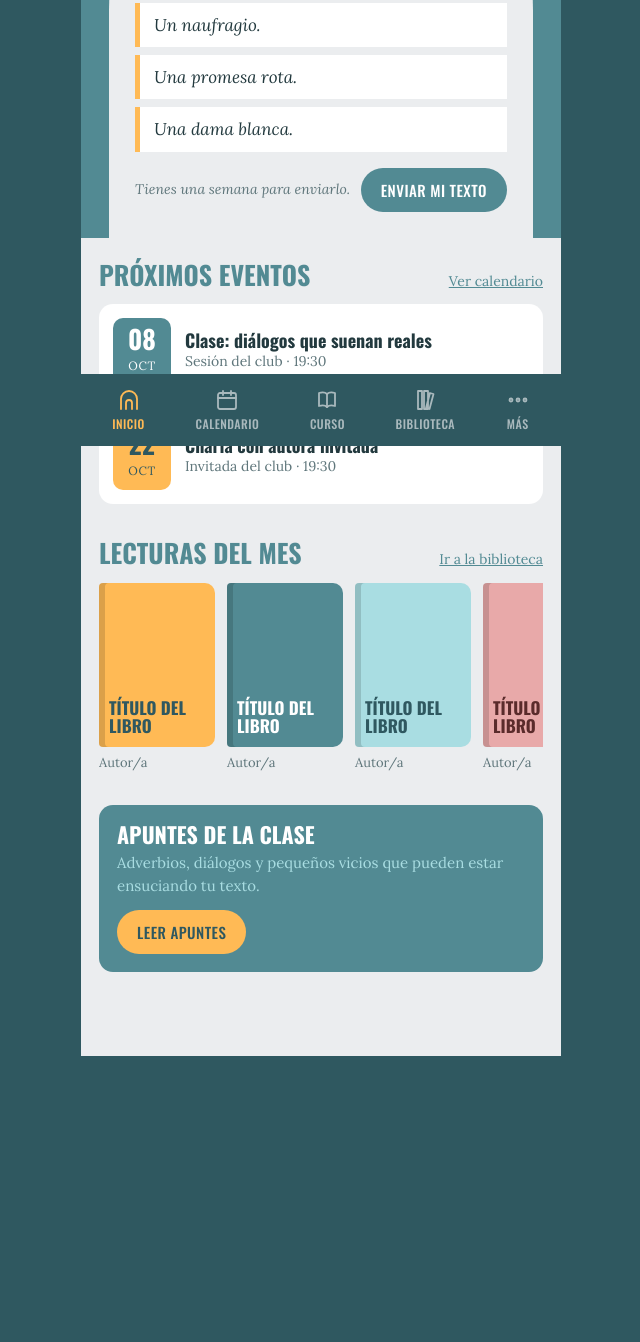
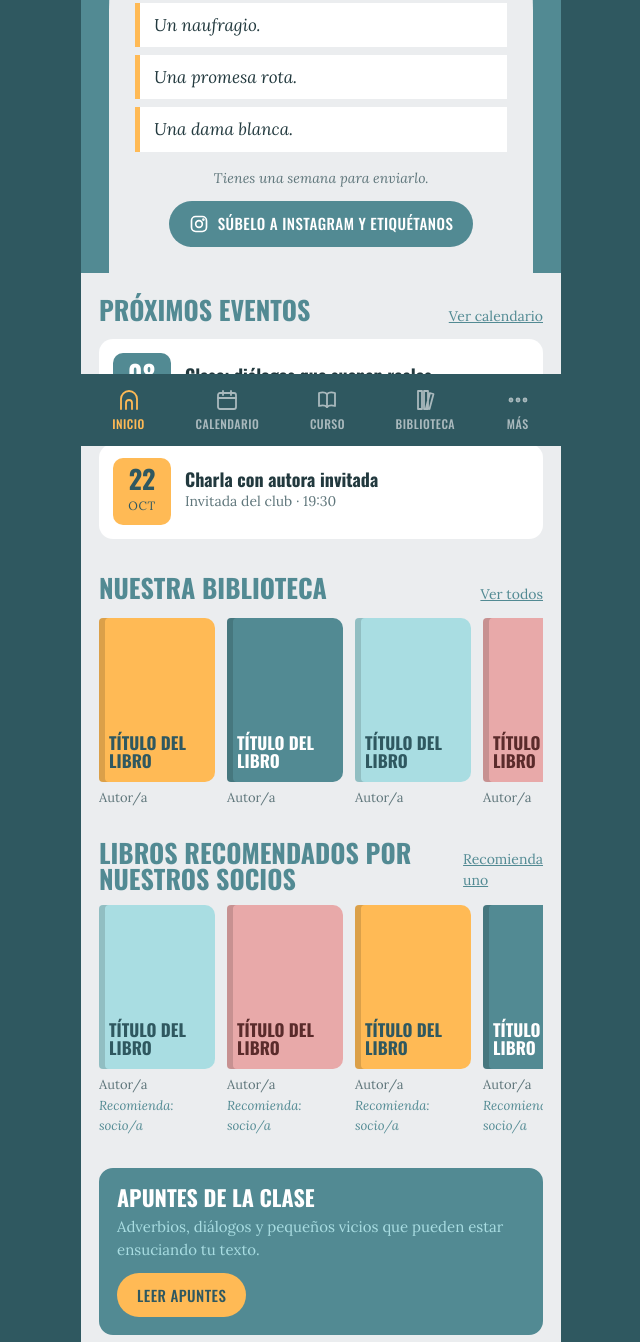
Before and after one commit to MonicaMRojas/cueva-del-narrador, a plain HTML site: page index.html in a window 1280 px wide. Shown: the part 354-1696 px from the top of the page, without its empty margins (319-959 px from the left). Before the commit the page ends 1410 px from the top, so only its background shows below. Drawn offline with nearby package versions, Linux system fonts and the light colour scheme.

Commit message:
Refactor deadline section and add recommended books

```diff
--- a/index.html
+++ b/index.html
@@ -41,9 +41,11 @@ h1,h2,h3{font-family:'Oswald','Arial Narrow',Impact,sans-serif;text-transform:up
 .arch .rule{font-size:16px;text-align:center;margin-bottom:14px}
 .words{list-style:none;padding:0;display:grid;gap:8px;margin-bottom:16px}
 .words li{background:var(--card);border-left:5px solid var(--amber);padding:9px 14px;font-style:italic;font-size:17px}
-.deadline{display:flex;align-items:center;justify-content:space-between;gap:10px}
+.deadline{display:flex;flex-direction:column;align-items:center;text-align:center;gap:12px}
 .deadline p{color:var(--muted);font-size:14px;font-style:italic}
 .btn{background:var(--teal);color:#fff;border:0;border-radius:999px;padding:11px 20px;font-family:'Oswald',sans-serif;font-weight:500;font-size:15px;text-transform:uppercase;letter-spacing:.03em;cursor:pointer}
+a.btn{display:inline-flex;align-items:center;gap:9px;text-decoration:none}
+.btn svg{width:20px;height:20px;stroke:currentColor;fill:none;stroke-width:2;stroke-linecap:round;stroke-linejoin:round;flex:none}
 .btn:focus-visible,.nav button:focus-visible{outline:3px solid var(--amber);outline-offset:2px}
 
 main{padding:24px 18px 0;display:grid;gap:26px}
@@ -63,6 +65,7 @@ main{padding:24px 18px 0;display:grid;gap:26px}
 .book{flex:0 0 116px;scroll-snap-align:start}
 .cover{height:164px;border-radius:4px 10px 10px 4px;padding:12px 10px;display:flex;align-items:flex-end;font-family:'Oswald',sans-serif;font-weight:700;text-transform:uppercase;font-size:17px;line-height:1.05;box-shadow:inset 6px 0 0 rgba(0,0,0,.14)}
 .book p{font-size:13px;color:var(--muted);margin-top:6px}
+.book .by{font-style:italic;color:var(--title);margin-top:1px}
 .c1{background:var(--amber);color:var(--teal-deep)}.c2{background:var(--teal);color:#fff}.c3{background:var(--aqua);color:var(--teal-deep)}.c4{background:#E8A9A9;color:#5a2b2b}
 
 .note{background:var(--teal);color:#fff;border-radius:14px;padding:18px}
@@ -99,7 +102,7 @@ main{padding:24px 18px 0;display:grid;gap:26px}
       </ul>
       <div class="deadline">
         <p>Tienes una semana para enviarlo.</p>
-        <button class="btn">Enviar mi texto</button>
+        <a class="btn" href="https://www.instagram.com/lacuevadelnarrador/" target="_blank" rel="noopener"><svg viewBox="0 0 24 24" aria-hidden="true"><rect x="3" y="3" width="18" height="18" rx="5"/><circle cx="12" cy="12" r="4"/><circle cx="17.3" cy="6.7" r=".6" fill="currentColor"/></svg>Súbelo a Instagram y etiquétanos</a>
       </div>
     </section>
   </header>
@@ -117,13 +120,23 @@ main{padding:24px 18px 0;display:grid;gap:26px}
       </article>
     </section>
 
-    <section id="lecturas">
-      <div class="sec-head"><h2>Lecturas del mes</h2><a href="#">Ir a la biblioteca</a></div>
+    <section id="biblioteca">
+      <div class="sec-head"><h2>Nuestra biblioteca</h2><a href="#">Ver todos</a></div>
       <div class="shelf">
         <div class="book"><div class="cover c1">Título del libro</div><p>Autor/a</p></div>
         <div class="book"><div class="cover c2">Título del libro</div><p>Autor/a</p></div>
         <div class="book"><div class="cover c3">Título del libro</div><p>Autor/a</p></div>
         <div class="book"><div class="cover c4">Título del libro</div><p>Autor/a</p></div>
+      </div>
+    </section>
+
+    <section id="recomendados">
+      <div class="sec-head"><h2>Libros recomendados por nuestros socios</h2><a href="#">Recomienda uno</a></div>
+      <div class="shelf">
+        <div class="book"><div class="cover c3">Título del libro</div><p>Autor/a</p><p class="by">Recomienda: socio/a</p></div>
+        <div class="book"><div class="cover c4">Título del libro</div><p>Autor/a</p><p class="by">Recomienda: socio/a</p></div>
+        <div class="book"><div class="cover c1">Título del libro</div><p>Autor/a</p><p class="by">Recomienda: socio/a</p></div>
+        <div class="book"><div class="cover c2">Título del libro</div><p>Autor/a</p><p class="by">Recomienda: socio/a</p></div>
       </div>
     </section>
 
```
